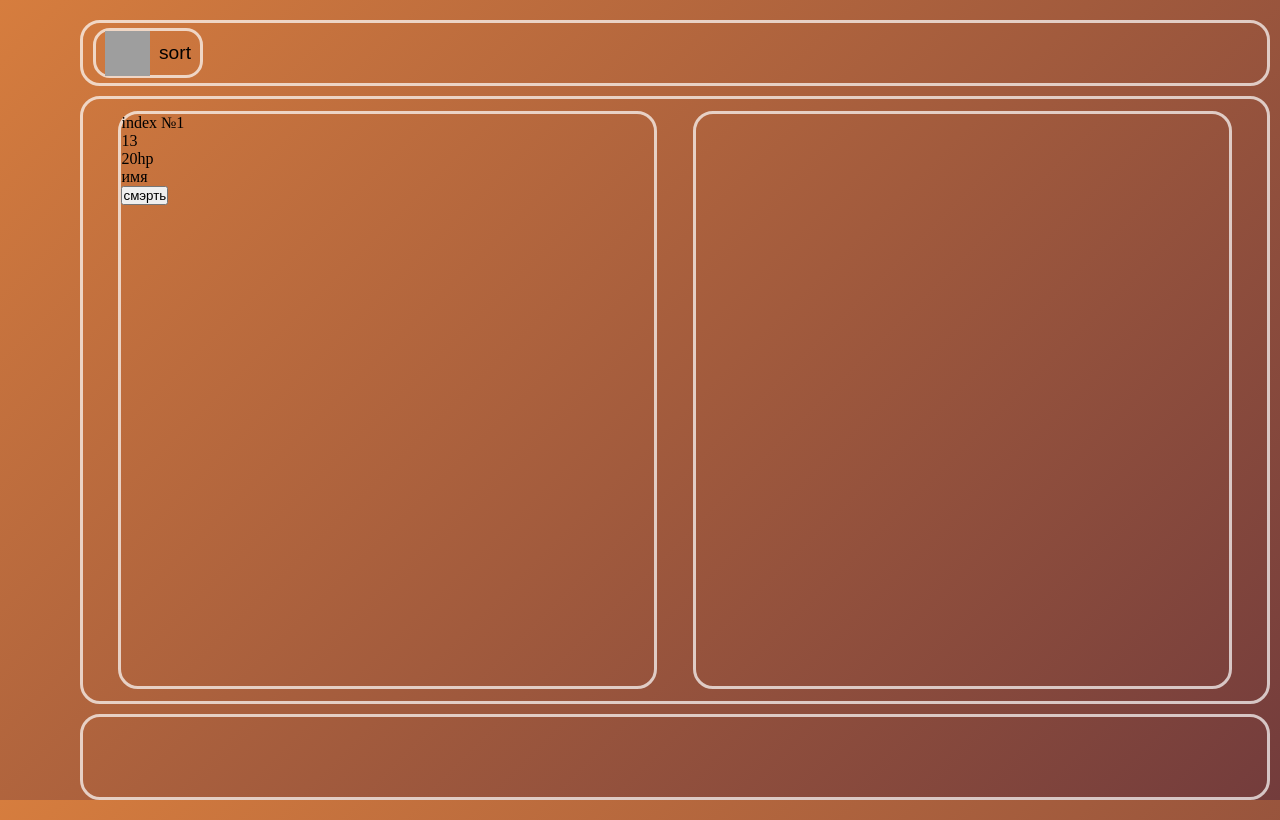
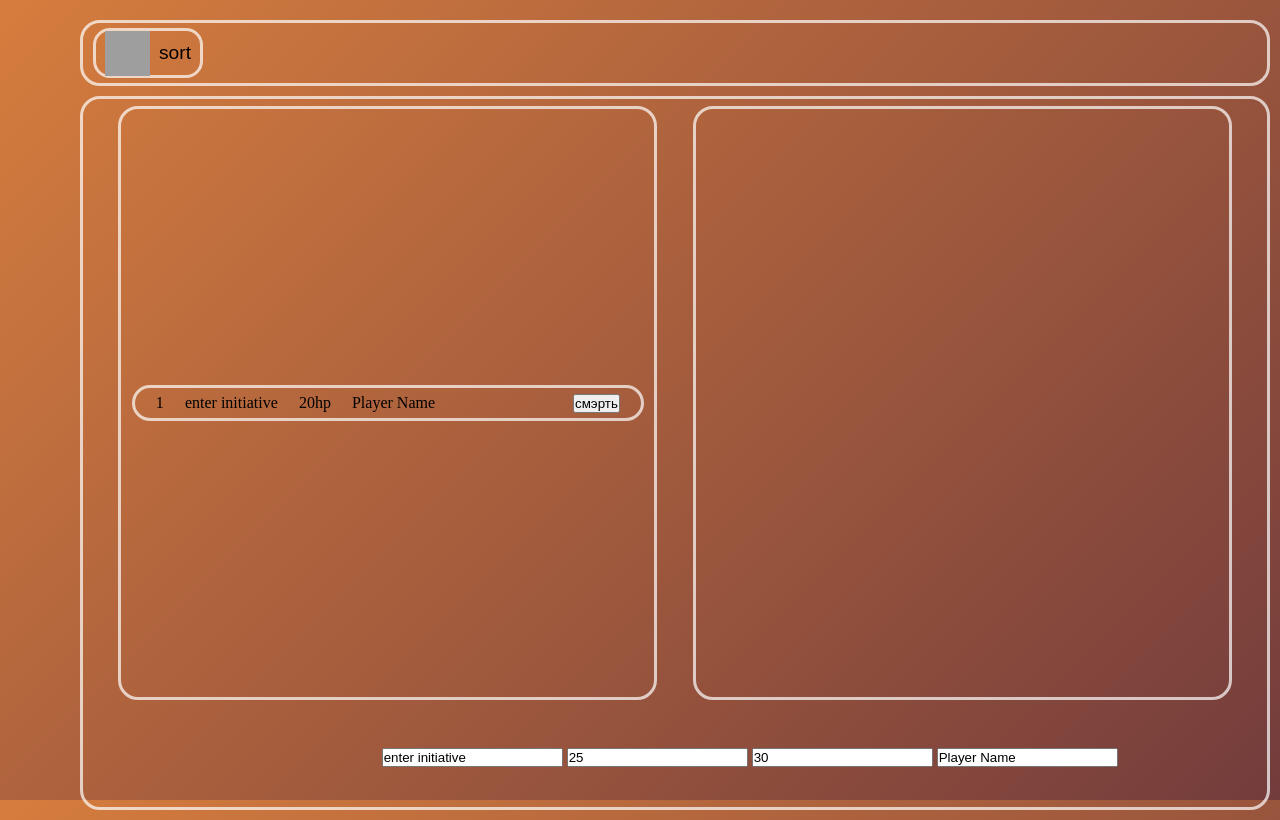
Before and after one commit to wagakir/DmScreenGithub, a plain HTML site: page index.html in a window 1280 px wide. Both pictures are taken after a click on the button "sort". Drawn offline with Linux system fonts and the light colour scheme; grey boxes are pictures that could not be loaded.

Commit message:
css update

```diff
--- a/index.html
+++ b/index.html
@@ -20,14 +20,36 @@
 
         </div>
         <div class="obj">
-            <div id="playersList">
+            <div class="list">
+                <div id="playersDiv">
+
+                </div>
+                <div id="npcDiv">
+
+                </div>
 
             </div>
-            <div id="npcList">
+            <div class="forms">
+                <div class="playerForm">
 
+                </div>
+                <div class="npcForm">
+                    <label>
+                        <input class="initiativeInput" value="enter initiative">
+                    </label>
+                    <label>
+                        <input class="PlayerHP"  value="25">
+                    </label>
+                    <label>
+                        <input class="maxPlayerHP"  value="30">
+                    </label>
+                    <label>
+                        <input class="playerName"  value="Player Name">
+                    </label>
+                </div>
             </div>
         </div>
-        <div class="hint"></div>
+<!--        <div class="hint"></div>-->
     </div>
 
 
--- a/scripts/main.js
+++ b/scripts/main.js
@@ -1,18 +1,29 @@
 let sortBtn= document.getElementById('sortInitiative')
-let playersList= document.getElementById('playersList')
+let playersDiv= document.getElementById('playersDiv')
 
+let playerIndex = 1
+function appendPlayer() {
 
-function btnclick(){
-    let playerDiv = document.createElement('div')
+    let initiativeInput = document.querySelector('.initiativeInput').value
+    let PlayerHP = document.querySelector('.PlayerHP').value
+    let maxPlayerHP = document.querySelector('.maxPlayerHP').value
+    let playerName = document.querySelector('.playerName').value
+    let playerDiv = document.createElement('div');
     playerDiv.innerHTML = `
-    <p>index №1</p>
-    <p>13</p>
-    <p>20hp</p>
-    <p>имя</p>
-    <button>смэрть</button>`
-    playerDiv.setAttribute()
-    playersList.append(playerDiv)}
+    <p>${playerIndex}</p><p> ${initiativeInput} </p><p>20hp </p><p style="width: 200px">${playerName}</p>
+    <button class="delete">смэрть</button>`;
+    playerDiv.className = 'player'
+
+    playersDiv.append(playerDiv)
+    let DeleteBtn = document.querySelectorAll('.delete')
+    DeleteBtn.forEach(element => {
+        element.onclick = function () {
+            this.parentNode.remove()
+        }
+    });
+    playerIndex +=1
+}
 
 
 
-sortBtn.addEventListener('click', btnclick)
+sortBtn.addEventListener('click', appendPlayer)
--- a/styles/style.css
+++ b/styles/style.css
@@ -12,7 +12,15 @@ body{
     height: 100vh;
 
     }
-
+.player{
+    display: flex;
+    width: 95%;
+    justify-content: space-evenly;
+    align-items: center;
+    border: solid rgba(255,255,255, 0.7) 3px;
+    border-radius: 20px;
+    min-height: 30px;
+}
 
 /*.container{
     position: absolute;
@@ -67,23 +75,53 @@ body{
     display: flex;
     align-items: center;
     justify-content: space-evenly;
+    flex-direction: column;
 
 }
-#playersList{
+
+.list{
+    flex-grow : 1;
+    width: 100%;
+    display: flex;
+    align-items: center;
+    justify-content: space-evenly;
+    padding: 20px ;
+    height: fit-content;
+    /*border: solid 5px white;*/
+
+}
+.forms{
+    height: 100px;
+    width: 100%;
+    display: flex;
+    align-items: center;
+    justify-content: space-evenly;
+
+    /*border: solid 5px white;*/
+}
+#playersDiv{
     border: solid rgba(255,255,255, 0.7) 3px;
     border-radius: 20px;
-    height: 95%;
+    height: 100%;
     width: 45%;
+    display: flex;
+    align-items: center;
+    justify-content: space-evenly;
+    flex-direction: column;
+    padding: 10px 0;
+
 }
-#npcList{
+#npcDiv{
     border: solid rgba(255,255,255, 0.7) 3px;
     border-radius: 20px;
-    height: 95%;
+    height: 100%;
     width: 45%;
+    padding: 10px 0;
+
 }
-.hint{
-    height: 80px;
-    border: solid rgba(255,255,255, 0.7) 3px;
-    border-radius: 20px;
-    margin: 10px 0;
-}
+    /*.hint{*/
+    /*    height: 80px;*/
+    /*    border: solid rgba(255,255,255, 0.7) 3px;*/
+    /*    border-radius: 20px;*/
+    /*    margin: 10px 0;*/
+    /*}*/
```
